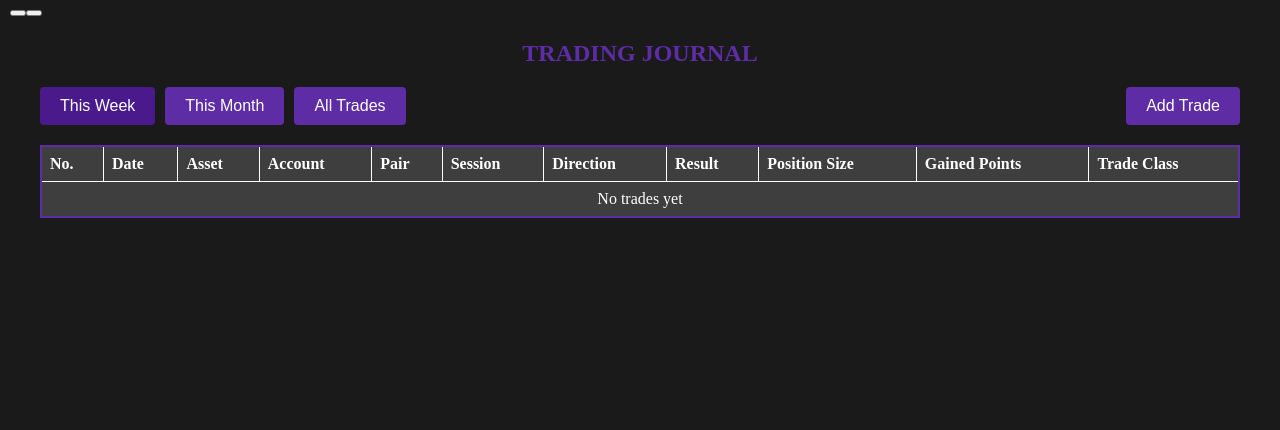
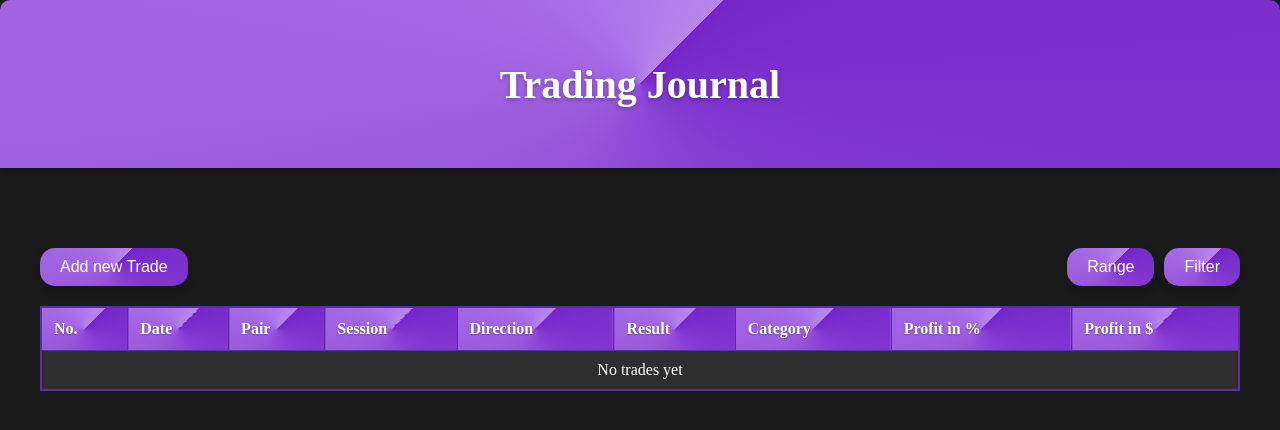
Before and after one commit to izavoob/TraderWorkspace, a React app: page /#/trade-journal in a window 1280 px wide. Shown: the top 430 px of the page. Built offline with nearby package versions, Linux system fonts and the light colour scheme.

Commit message:
Full redesign. Version 0.1

```diff
--- a/main.js
+++ b/main.js
@@ -51,8 +51,8 @@ async function initializeDatabase() {
 
 function createWindow() {
   const win = new BrowserWindow({
-    width: 800,
-    height: 600,
+    width: 1920, // Встановлено ширину 1920 для 1920x1080
+    height: 1080, // Встановлено висоту 1080 для 1920x1080
     webPreferences: {
       nodeIntegration: false,
       contextIsolation: true,
--- a/src/App.jsx
+++ b/src/App.jsx
@@ -131,8 +131,6 @@ function App() {
 // Функція для отримання назви секції (залишив для зворотної сумісності)
 function getSectionTitle(path) {
   switch (path) {
-    case '/trade-journal':
-      return 'TRADING JOURNAL';
     case '/daily-routine':
       return 'DAILY ROUTINE';
     case '/performance-analysis':
--- a/src/components/Home.jsx
+++ b/src/components/Home.jsx
@@ -30,17 +30,15 @@ const WorkPhrase = styled.p`
 `;
 
 const Gallery = styled.div`
-  display: grid;
-  grid-template-columns: repeat(4, minmax(0, 1fr)); /* 4 елементи в ряд, адаптивно */
-  grid-template-rows: repeat(2, auto); /* 2 рядки, автоматична висота */
-  gap: 20px;
+  display: flex;
+  justify-content: center; /* Центрування по ширині */
+  align-items: center; /* Центрування по висоті */
+  flex-wrap: wrap; /* Дозволяє елементи переноситися, якщо екран малий */
+  gap: 30px; /* Збільшено відступ між кнопками для кращого вигляду */
   margin-top: 168px; /* Зсув вниз, враховуючи висоту Header (128px) + padding 20px */
   padding: 20px;
-  max-width: 1200px; /* Обмеження максимальної ширини для великих екранів */
-  margin-left: auto;
-  margin-right: auto; /* Центрування контейнера */
-  justify-content: center; /* Центрування по ширині */
-  align-items: center; /* Центрування по висоті */
+  min-height: calc(100vh - 168px); /* Займає весь доступний простір під Header */
+  width: 100%; /* Займає всю ширину екрана */
 `;
 
 function Home() {
--- a/src/components/TradeJournal.jsx
+++ b/src/components/TradeJournal.jsx
@@ -1,64 +1,125 @@
 import React, { useState, useEffect } from 'react';
 import { useTable, usePagination } from 'react-table'; // Додаємо usePagination для пагінації
 import { Link, useNavigate } from 'react-router-dom'; // Для переходу на сторінку трейду
-import styled from 'styled-components';
+import styled, { createGlobalStyle, css, keyframes } from 'styled-components';
+
+const GlobalStyle = createGlobalStyle`
+  body, html {
+    margin: 0;
+    padding: 0;
+    height: 100%;
+    width: 100%;
+    background-color: #1a1a1a;
+    overflow: hidden;
+  }
+`;
 
 const TradeJournalContainer = styled.div`
   max-width: 1200px;
   margin: 20px auto;
-  min-height: 100vh; /* Розтягуємо фон на всю висоту */
-  background-color: #1a1a1a; /* Гарантуємо темний фон */
+  min-height: 100vh;
+  background-color: #1a1a1a; /* Темний фон, як на фото */
+  padding: 20px;
+`;
+
+const Header = styled.header`
+  background: conic-gradient(from 45deg, #7425C9, #B886EE);
+  padding: 20px 0; /* Змінено padding, щоб кнопка займала всю висоту */
+  border-radius: 10px 10px 0 0; /* Заокруглення верхніх кутів, як на фото */
+  color: #fff;
+  position: fixed; /* Фіксуємо заголовок зверху, як у Home */
+  top: 0;
+  left: 0;
+  right: 0;
+  z-index: 1000; /* Щоб був поверх інших елементів */
+  height: 128px; /* Фіксована висота, як у Home */
+  min-height: 6.67vh; /* Адаптивність для менших екранів */
+  max-height: 128px; /* Обмеження максимальної висоти */
+  text-shadow: 0 2px 4px rgba(0, 0, 0, 0.3);
+  box-shadow: 0 4px 8px rgba(0, 0, 0, 0.2);
+  display: flex;
+  align-items: center; /* Вирівнювання контенту по вертикалі */
+`;
+
+const BackButton = styled.button`
+  background: conic-gradient(from 45deg, #7425C9, #B886EE); /* Той самий градієнт, що й у Header, для злиття */
+  border: none;
+  padding: 0;
+  width: 200px; /* Збільшено ширину в 2 рази (з 100px до 200px) */
+  height: 100%; /* Висота на всю висоту Header */
+  border-radius: 0; /* Без заокруглень, щоб злитися з фоном */
+  cursor: pointer;
+  position: absolute; /* Фіксуємо кнопку в лівому краї */
+  left: 0;
+  top: 0;
+  opacity: 0; /* Початкова прозорість для кнопки (невидима) */
+  transition: all 0.3s ease; /* Анімація для плавного переходу */
+
+  &:hover {
+    opacity: 1; /* Повна видимість при наведенні */
+    transform: scale(1.1); /* Збільшення кнопки при наведенні */
+  }
+
+  &:active {
+    transform: scale(0.98); /* Легке стиснення при кліку */
+  }
+
+  &:before {
+    content: 'Back'; /* Текст "Back" як псевдоелемент */
+    position: absolute;
+    top: 50%;
+    left: 50%;
+    transform: translate(-50%, -50%);
+    font-size: 1.2em;
+    color: rgba(255, 255, 255, 0); /* Початкова невидимість тексту */
+    transition: color 0.3s ease; /* Анімація для тексту */
+  }
+
+  &:hover:before {
+    color: #fff; /* Висвітлення тексту при наведенні */
+  }
+`;
+
+const Title = styled.h1` /* Змінено на h1 для відповідності розміру "Good Evening!" */
+  margin: 0 auto; /* Центрування тексту посередині, незалежно від кнопки */
+  font-size: 2.5em; /* Той самий розмір, як у Greeting у Home */
+  color: #fff;
+  text-align: center; /* Центрування тексту заголовка */
+  z-index: 1; /* Щоб текст був поверх кнопки */
+`;
+
+const JournalContent = styled.div`
+  margin-top: 168px; /* Зсув вниз, враховуючи висоту Header (128px) + padding 20px, як у Home */
+  padding-top: 20px; /* Додатковий відступ для контенту під заголовком */
 `;
 
 const JournalHeader = styled.div`
   display: flex;
   justify-content: space-between;
+  align-items: center;
   margin-bottom: 20px;
-  align-items: center;
 `;
 
-const FilterButtons = styled.div`
+const ButtonGroup = styled.div`
   display: flex;
   gap: 10px;
+  align-items: center; /* Вирівнювання по центру вертикально */
 `;
 
-const FilterButton = styled.button`
-  background-color: #5e2ca5;
+const ActionButton = styled.button`
+  background: conic-gradient(from 45deg, #7425C9, #B886EE);
   color: #fff;
   border: none;
   padding: 10px 20px;
-  border-radius: 4px;
+  border-radius: 15px; /* Заокруглені кнопки, як на фото */
   cursor: pointer;
   font-size: 16px;
-  transition: background-color 0.2s ease, transform 0.2s ease;
-
-  &.active {
-    background-color: #4a1a8d;
-  }
+  transition: transform 0.2s ease, opacity 0.2s ease;
+  box-shadow: 0 4px 8px rgba(0, 0, 0, 0.2);
 
   &:hover {
-    background-color: #6e3cb5;
     transform: scale(1.05);
-  }
-
-  &:active {
-    transform: scale(0.95);
-  }
-`;
-
-const AddTradeButton = styled.button`
-  background-color: #5e2ca5;
-  color: #fff;
-  border: none;
-  padding: 10px 20px;
-  border-radius: 4px;
-  cursor: pointer;
-  font-size: 16px;
-  transition: background-color 0.2s ease, transform 0.2s ease;
-
-  &:hover {
-    background-color: #4a1a8d;
-    transform: scale(1.05);
+    opacity: 0.9;
   }
 
   &:active {
@@ -69,24 +130,26 @@ const AddTradeButton = styled.button`
 const TradeTable = styled.table`
   width: 100%;
   border-collapse: collapse;
-  margin-top: 10px;
-  background-color: #2e2e2e;
-  border: 2px solid #5e2ca5;
+  background-color: #2e2e2e; /* Темний фон таблиці */
+  border: 2px solid #5e2ca5; /* Фіолетова обводка, як на фото */
 `;
 
 const TableHeader = styled.th`
-  border: 1px solid #fff;
-  padding: 8px;
+  background: conic-gradient(from 45deg, #7425C9, #B886EE); /* Фіолетовий градієнт для заголовків */
+  border: 1px solid #5e2ca5;
+  padding: 12px;
   text-align: left;
   color: #fff;
-  background-color: #3e3e3e;
+  font-weight: bold;
+  text-shadow: 0 1px 2px rgba(0, 0, 0, 0.3);
 `;
 
 const TableCell = styled.td`
-  border: 1px solid #fff;
-  padding: 8px;
+  border: 1px solid #5e2ca5;
+  padding: 10px;
   text-align: left;
   color: #fff;
+  background-color: #2e2e2e; /* Темний фон для клітинок */
 `;
 
 const TableRow = styled.tr`
@@ -95,7 +158,7 @@ const TableRow = styled.tr`
   }
 
   &:nth-child(odd) {
-    background-color: #3e3e3e;
+    background-color: #3e3e3e; /* Трохи світліший фон для непарних рядків */
   }
 `;
 
@@ -107,45 +170,46 @@ const TradeEditForm = styled.form`
   display: flex;
   flex-wrap: wrap;
   gap: 10px;
+  border: 2px solid #5e2ca5; /* Фіолетова обводка для форми */
 `;
 
 const EditInput = styled.input`
   margin-right: 10px;
-  padding: 5px;
+  padding: 8px;
   background-color: #3e3e3e;
   color: #fff;
   border: 1px solid #5e2ca5;
-  border-radius: 4px;
+  border-radius: 5px;
   flex: 1;
   min-width: 200px;
 `;
 
 const EditTextarea = styled.textarea`
   margin-right: 10px;
-  padding: 5px;
+  padding: 8px;
   background-color: #3e3e3e;
   color: #fff;
   border: 1px solid #5e2ca5;
-  border-radius: 4px;
+  border-radius: 5px;
   flex: 1;
   min-width: 200px;
   min-height: 80px;
   resize: vertical;
 `;
 
-const ActionButton = styled.button`
-  background-color: #5e2ca5;
+const EditActionButton = styled.button`
+  background: conic-gradient(from 45deg, #7425C9, #B886EE);
   color: #fff;
   border: none;
   padding: 8px 16px;
-  border-radius: 4px;
+  border-radius: 15px;
   cursor: pointer;
   margin-right: 10px;
-  transition: background-color 0.2s ease, transform 0.2s ease;
+  transition: transform 0.2s ease, opacity 0.2s ease;
 
   &:hover {
-    background-color: #4a1a8d;
     transform: scale(1.05);
+    opacity: 0.9;
   }
 
   &:active {
@@ -153,11 +217,11 @@ const ActionButton = styled.button`
   }
 `;
 
-const DeleteButton = styled(ActionButton)`
-  background-color: #e74c3c;
+const DeleteButton = styled(EditActionButton)`
+  background: conic-gradient(from 45deg, #e74c3c, #c0392b); /* Червоний градієнт для кнопки видалення */
 
   &:hover {
-    background-color: #c0392b;
+    background: conic-gradient(from 45deg, #c0392b, #a93226);
   }
 `;
 
@@ -213,20 +277,18 @@ function TradeJournal() {
     });
   }, [trades, filter]);
 
-  // Колонки для таблиці
+  // Колонки для таблиці (оновлено для відповідності дизайну)
   const columns = React.useMemo(
     () => [
-      { Header: 'No.', accessor: (row, i) => i + 1 }, // Порядковий номер
+      { Header: 'No.', accessor: (row, i) => i + 1 },
       { Header: 'Date', accessor: 'date' },
-      { Header: 'Asset', accessor: 'asset' },
-      { Header: 'Account', accessor: 'account' },
       { Header: 'Pair', accessor: 'pair' },
       { Header: 'Session', accessor: 'session' },
       { Header: 'Direction', accessor: 'direction' },
       { Header: 'Result', accessor: 'result' },
-      { Header: 'Position Size', accessor: 'positionSize' },
-      { Header: 'Gained Points', accessor: 'gainedPoints' },
-      { Header: 'Trade Class', accessor: 'tradeClass' },
+      { Header: 'Category', accessor: 'tradeClass' }, // Змінено з 'Trade Class' на 'Category' для відповідності фото
+      { Header: 'Profit in %', accessor: 'profitLoss', Cell: ({ value }) => `${value}%` }, // Форматування для відсотків
+      { Header: 'Profit in $', accessor: 'gainedPoints', Cell: ({ value }) => `$${value}` }, // Форматування для доларів
     ],
     []
   );
@@ -242,6 +304,11 @@ function TradeJournal() {
   // Перехід на сторінку створення трейду
   const handleAddTrade = () => {
     navigate('/create-trade'); // Перехід на сторінку створення трейду
+  };
+
+  // Обробка кліку на кнопку "Back"
+  const handleBack = () => {
+    navigate(-1); // Повернення на попередню сторінку
   };
 
   // Початок редагування трейду
@@ -332,131 +399,23 @@ function TradeJournal() {
   };
 
   return (
+    <>
+      <GlobalStyle />
       <TradeJournalContainer>
+        <Header>
+          <BackButton onClick={handleBack} />
+          <Title>Trading Journal</Title>
+        </Header>
+        <JournalContent>
           <JournalHeader>
-        <FilterButtons>
-          <FilterButton onClick={() => setFilter('week')} className={filter === 'week' ? 'active' : ''}>
-            This Week
-          </FilterButton>
-          <FilterButton onClick={() => setFilter('month')} className={filter === 'month' ? 'active' : ''}>
-            This Month
-          </FilterButton>
-          <FilterButton onClick={() => setFilter('all')} className={filter === 'all' ? 'active' : ''}>
-            All Trades
-          </FilterButton>
-        </FilterButtons>
-        <AddTradeButton onClick={handleAddTrade}>
-          Add Trade
-        </AddTradeButton>
+            <ButtonGroup>
+              <ActionButton onClick={handleAddTrade}>Add new Trade</ActionButton>
+            </ButtonGroup>
+            <ButtonGroup>
+              <ActionButton onClick={() => setFilter('week')}>Range</ActionButton>
+              <ActionButton onClick={() => setFilter('month')}>Filter</ActionButton>
+            </ButtonGroup>
           </JournalHeader>
-      {editingTradeId && (
-        <TradeEditForm onSubmit={handleSaveEdit}>
-          <EditInput
-            type="text"
-            name="asset"
-            value={editedTrade.asset}
-            onChange={(e) => setEditedTrade({ ...editedTrade, asset: e.target.value })}
-            placeholder="Asset (e.g., BTC/USD)"
-          />
-          <EditInput
-            type="number"
-            name="entryPrice"
-            value={editedTrade.entryPrice}
-            onChange={(e) => setEditedTrade({ ...editedTrade, entryPrice: e.target.value })}
-            placeholder="Entry Price"
-          />
-          <EditInput
-            type="number"
-            name="exitPrice"
-            value={editedTrade.exitPrice}
-            onChange={(e) => setEditedTrade({ ...editedTrade, exitPrice: e.target.value })}
-            placeholder="Exit Price"
-          />
-          <EditInput
-            type="number"
-            name="profitLoss"
-            value={editedTrade.profitLoss}
-            onChange={(e) => setEditedTrade({ ...editedTrade, profitLoss: e.target.value })}
-            placeholder="Profit/Loss"
-          />
-          <EditInput
-            type="text"
-            name="tradeName"
-            value={editedTrade.tradeName}
-            onChange={(e) => setEditedTrade({ ...editedTrade, tradeName: e.target.value })}
-            placeholder="Trade Name"
-          />
-          <EditInput
-            type="text"
-            name="account"
-            value={editedTrade.account}
-            onChange={(e) => setEditedTrade({ ...editedTrade, account: e.target.value })}
-            placeholder="Account"
-          />
-          <EditInput
-            type="text"
-            name="pair"
-            value={editedTrade.pair}
-            onChange={(e) => setEditedTrade({ ...editedTrade, pair: e.target.value })}
-            placeholder="Pair"
-          />
-          <EditInput
-            type="text"
-            name="session"
-            value={editedTrade.session}
-            onChange={(e) => setEditedTrade({ ...editedTrade, session: e.target.value })}
-            placeholder="Session"
-          />
-          <EditInput
-            type="text"
-            name="direction"
-            value={editedTrade.direction}
-            onChange={(e) => setEditedTrade({ ...editedTrade, direction: e.target.value })}
-            placeholder="Direction"
-          />
-          <EditInput
-            type="text"
-            name="result"
-            value={editedTrade.result}
-            onChange={(e) => setEditedTrade({ ...editedTrade, result: e.target.value })}
-            placeholder="Result"
-          />
-          <EditInput
-            type="number"
-            name="positionSize"
-            value={editedTrade.positionSize}
-            onChange={(e) => setEditedTrade({ ...editedTrade, positionSize: e.target.value })}
-            placeholder="Position Size"
-          />
-          <EditInput
-            type="number"
-            name="gainedPoints"
-            value={editedTrade.gainedPoints}
-            onChange={(e) => setEditedTrade({ ...editedTrade, gainedPoints: e.target.value })}
-            placeholder="Gained Points"
-          />
-          <EditInput
-            type="text"
-            name="tradeClass"
-            value={editedTrade.tradeClass}
-            onChange={(e) => setEditedTrade({ ...editedTrade, tradeClass: e.target.value })}
-            placeholder="Trade Class"
-          />
-          <EditTextarea
-            name="notes"
-            value={editedTrade.notes}
-            onChange={(e) => setEditedTrade({ ...editedTrade, notes: e.target.value })}
-            placeholder="Notes"
-          />
-          <ActionButton type="submit">Save Changes</ActionButton>
-          <ActionButton type="button" onClick={handleCancelEdit}>
-            Cancel
-          </ActionButton>
-          <DeleteButton type="button" onClick={() => handleDelete(editingTradeId)}>
-            Delete
-          </DeleteButton>
-        </TradeEditForm>
-      )}
           <TradeTable {...getTableProps()}>
             <thead>
               {headerGroups.map((headerGroup) => (
@@ -492,9 +451,9 @@ function TradeJournal() {
                         return <TableCell {...cell.getCellProps()}>{cell.render('Cell')}</TableCell>;
                       })}
                       <TableCell>
-                    <ActionButton onClick={() => handleEdit(row.original)} className="edit-button">
+                        <EditActionButton onClick={() => handleEdit(row.original)}>
                           Edit
-                    </ActionButton>
+                        </EditActionButton>
                       </TableCell>
                     </TableRow>
                   );
@@ -502,7 +461,81 @@ function TradeJournal() {
               )}
             </tbody>
           </TradeTable>
+          {editingTradeId && (
+            <TradeEditForm onSubmit={handleSaveEdit}>
+              <EditInput
+                type="text"
+                name="pair"
+                value={editedTrade.pair}
+                onChange={(e) => setEditedTrade({ ...editedTrade, pair: e.target.value })}
+                placeholder="Pair (e.g., EURUSD)"
+              />
+              <EditInput
+                type="text"
+                name="session"
+                value={editedTrade.session}
+                onChange={(e) => setEditedTrade({ ...editedTrade, session: e.target.value })}
+                placeholder="Session (e.g., London)"
+              />
+              <EditInput
+                type="text"
+                name="direction"
+                value={editedTrade.direction}
+                onChange={(e) => setEditedTrade({ ...editedTrade, direction: e.target.value })}
+                placeholder="Direction (e.g., Long/Short)"
+              />
+              <EditInput
+                type="text"
+                name="result"
+                value={editedTrade.result}
+                onChange={(e) => setEditedTrade({ ...editedTrade, result: e.target.value })}
+                placeholder="Result (e.g., Win/Lose)"
+              />
+              <EditInput
+                type="text"
+                name="tradeClass"
+                value={editedTrade.tradeClass}
+                onChange={(e) => setEditedTrade({ ...editedTrade, tradeClass: e.target.value })}
+                placeholder="Category (e.g., B)"
+              />
+              <EditInput
+                type="number"
+                name="profitLoss"
+                value={editedTrade.profitLoss}
+                onChange={(e) => setEditedTrade({ ...editedTrade, profitLoss: e.target.value })}
+                placeholder="Profit in %"
+              />
+              <EditInput
+                type="number"
+                name="gainedPoints"
+                value={editedTrade.gainedPoints}
+                onChange={(e) => setEditedTrade({ ...editedTrade, gainedPoints: e.target.value })}
+                placeholder="Profit in $"
+              />
+              <EditInput
+                type="date"
+                name="date"
+                value={editedTrade.date || new Date().toISOString().split('T')[0]}
+                onChange={(e) => setEditedTrade({ ...editedTrade, date: e.target.value })}
+              />
+              <EditTextarea
+                name="notes"
+                value={editedTrade.notes}
+                onChange={(e) => setEditedTrade({ ...editedTrade, notes: e.target.value })}
+                placeholder="Notes"
+              />
+              <EditActionButton type="submit">Save Changes</EditActionButton>
+              <EditActionButton type="button" onClick={handleCancelEdit}>
+                Cancel
+              </EditActionButton>
+              <DeleteButton type="button" onClick={() => handleDelete(editingTradeId)}>
+                Delete
+              </DeleteButton>
+            </TradeEditForm>
+          )}
+        </JournalContent>
       </TradeJournalContainer>
+    </>
   );
 }
 
```
Also changed, not shown: src/components/GalleryItem.jsx (+7 -8 lines), 1 other file (tests, documents, lock files or other folders). Lines whose indentation alone changed are shown as unchanged.
